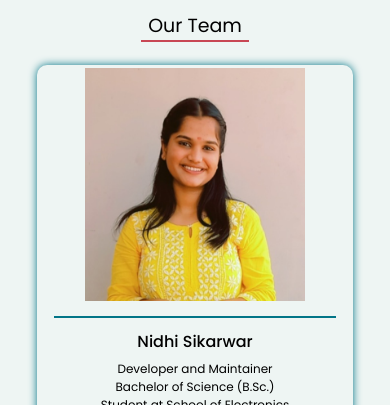
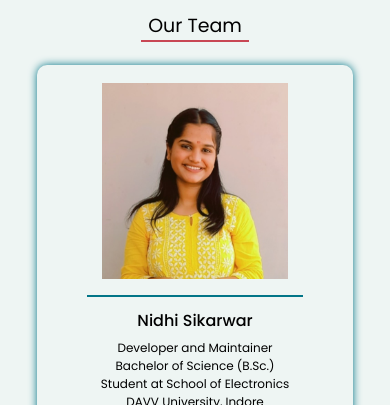
Before and after one commit to Sevaa-Bandhu/Sevaa-Bandhu.github.io, a plain HTML site: page html files/AboutUs.html in a window 390 px wide. Shown: the part 1356-1761 px from the top of the page. Drawn offline with Linux system fonts and the light colour scheme.

Commit message:
Add files via upload

```diff
--- a/stylesheets/StyleAbout.css
+++ b/stylesheets/StyleAbout.css
@@ -133,10 +133,10 @@ section.team .team-container .team-member{
     border-radius: 10px;
 
     img{
-        padding: 0 5% 5% 5%;
+        padding: 2%;
         border-bottom: 2px solid var(--hover);
         margin: auto;
-        max-width: 275px;
+        width:70%;
         max-height: 250px;
     }
 
@@ -200,7 +200,7 @@ section.join-wrap .join-text{
     font-size: var(--textSize);
 
     img{
-        width: 22vw;
+        width: 25vw;
         height: 30vh;
         padding: 0;
         border-right: none;
@@ -223,8 +223,8 @@ section.team .team-container .team-member{
     border-radius: 10px;
 
     img{
-        padding: 0 10% 5% 10%;
-        max-width: 300px;
+        padding: 5%;
+        width: 70%;
         max-height: 250px;
     }
 
```
